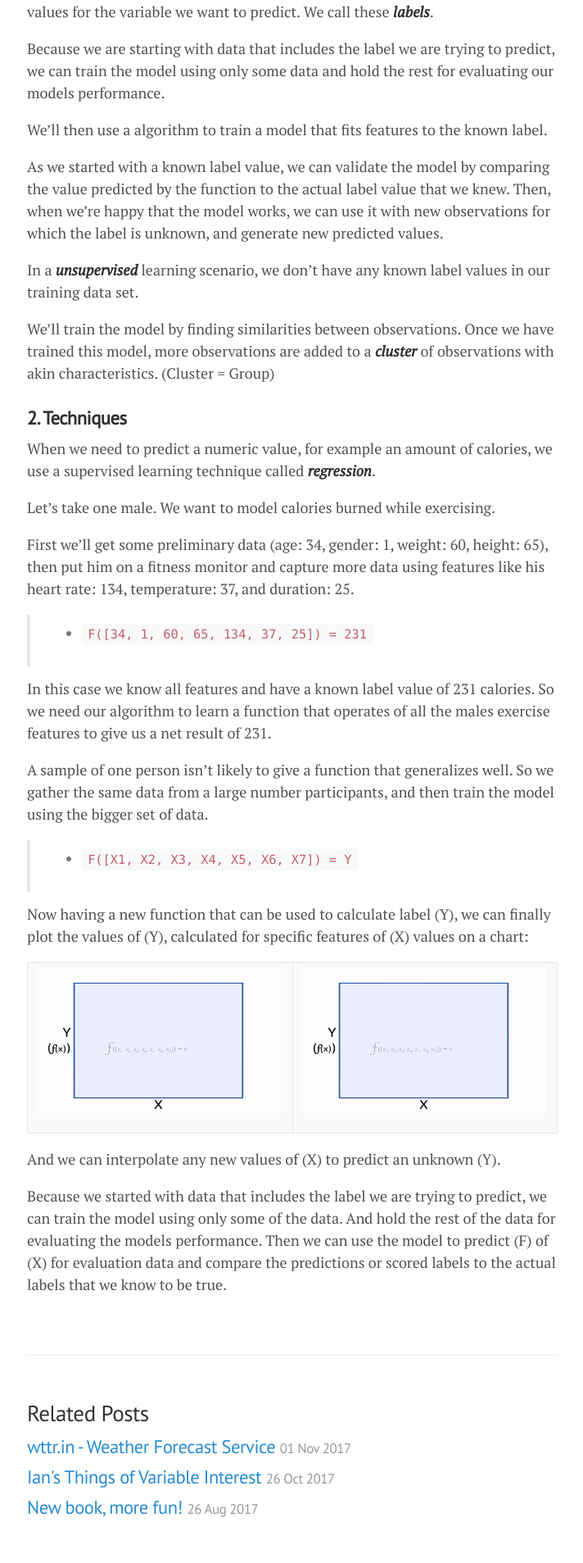
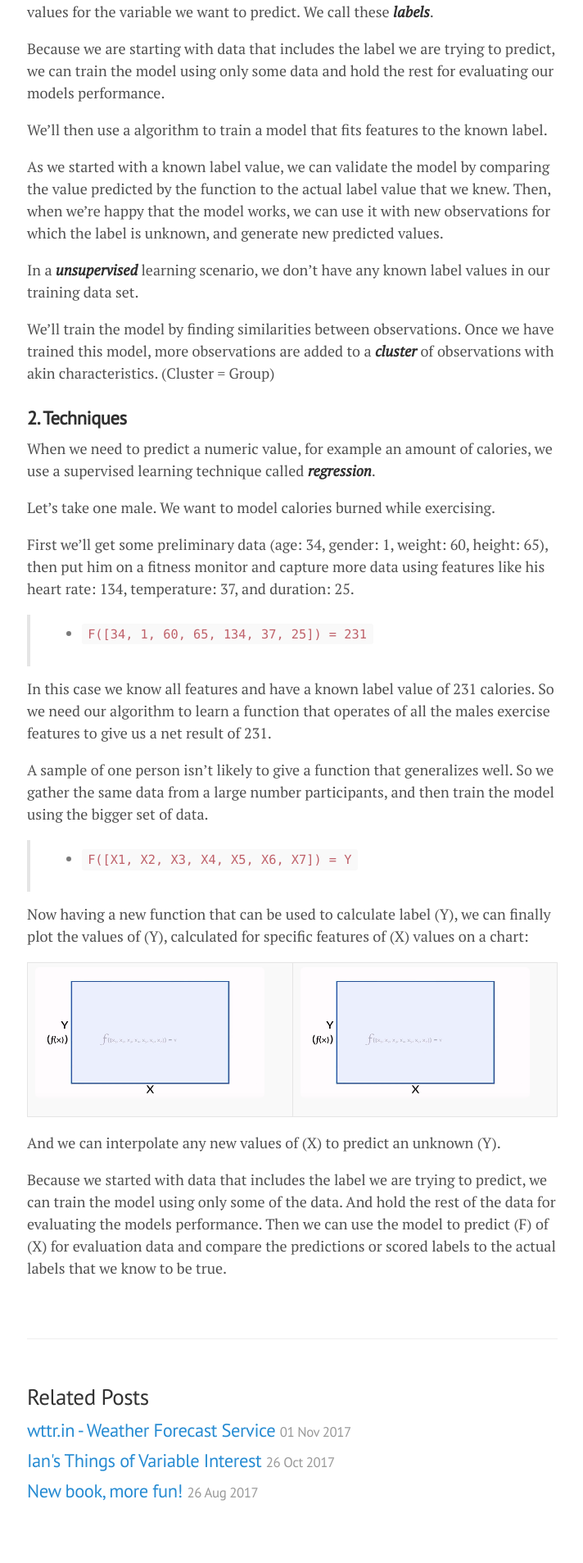
Before and after one commit to lgeurts/lgeurts.github.io, a Jekyll site: the page built from _posts/2018-06-29-artificial-intelligence-basics.md, in a window 1280 px wide. Shown: the part 1818-3725 px from the top of the page at 82% size, without its empty margins (283-995 px from the left). Built offline with Jekyll 4.4.1, drawn with Linux system fonts in a browser that asks for light colours; nearby versions of some CDN libraries.

Commit message:
Update 2018-06-29-artificial-intelligence-basics.md

```diff
--- a/_posts/2018-06-29-artificial-intelligence-basics.md
+++ b/_posts/2018-06-29-artificial-intelligence-basics.md
@@ -83,12 +83,7 @@
 Now having a new function that can be used to calculate label (Y), we can finally plot the values of (Y), calculated for specific features of (X) values on a chart:
 
 :-----------------:|:-----------------:
-<img src="/assets/plotted-chart-1.png" align="left" width="300" height="180" alt=""> | <img src="/assets/plotted-chart-1.png" align="left" width="300" height="180" alt="">
-
-
-
-
-
+<img src="/assets/plotted-chart-1.png" align="left" width="280" height="160" alt=""> | <img src="/assets/plotted-chart-1.png" align="left" width="280" height="160" alt="">
 
 And we can interpolate any new values of (X) to predict an unknown (Y).
 
```
